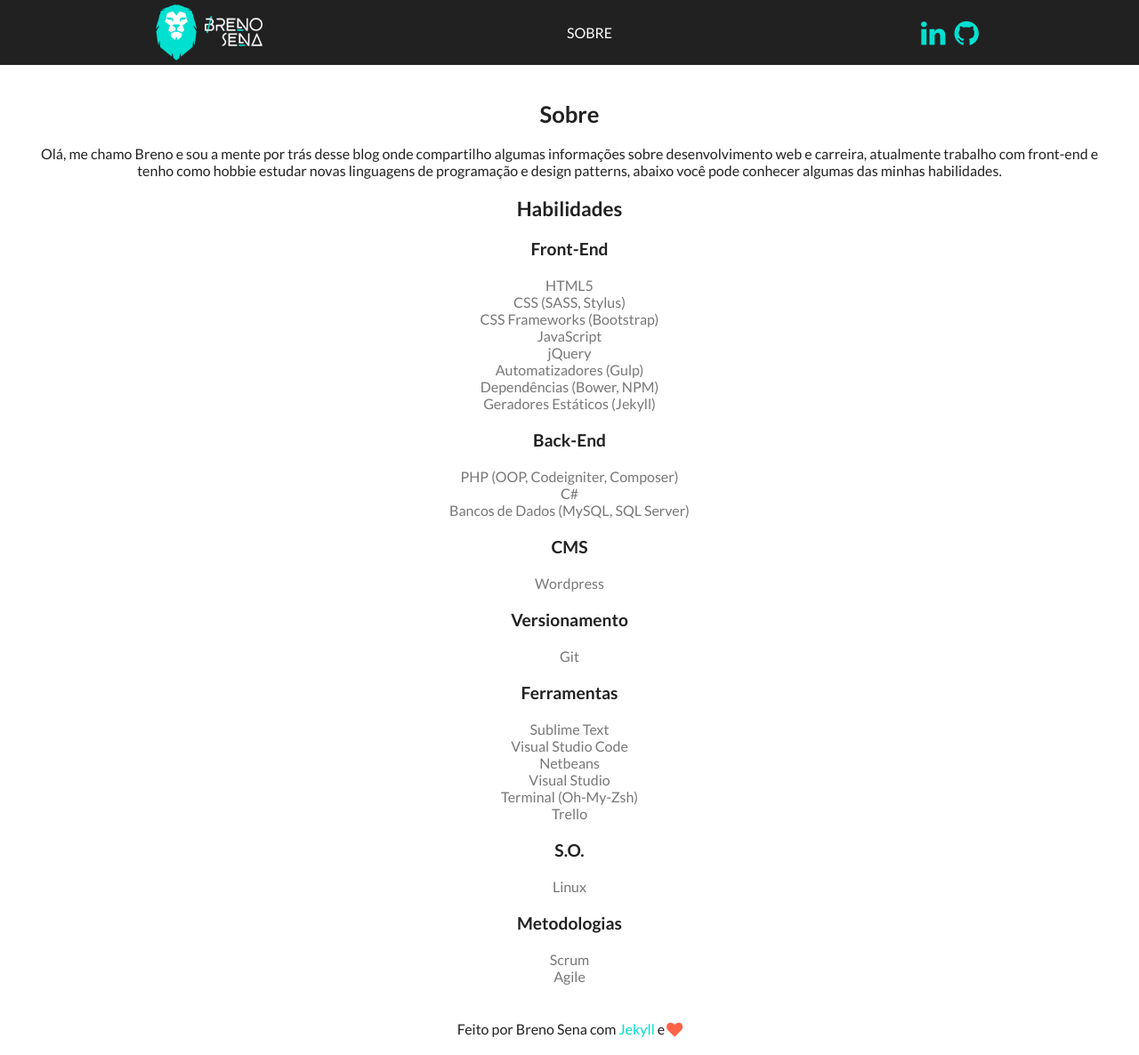
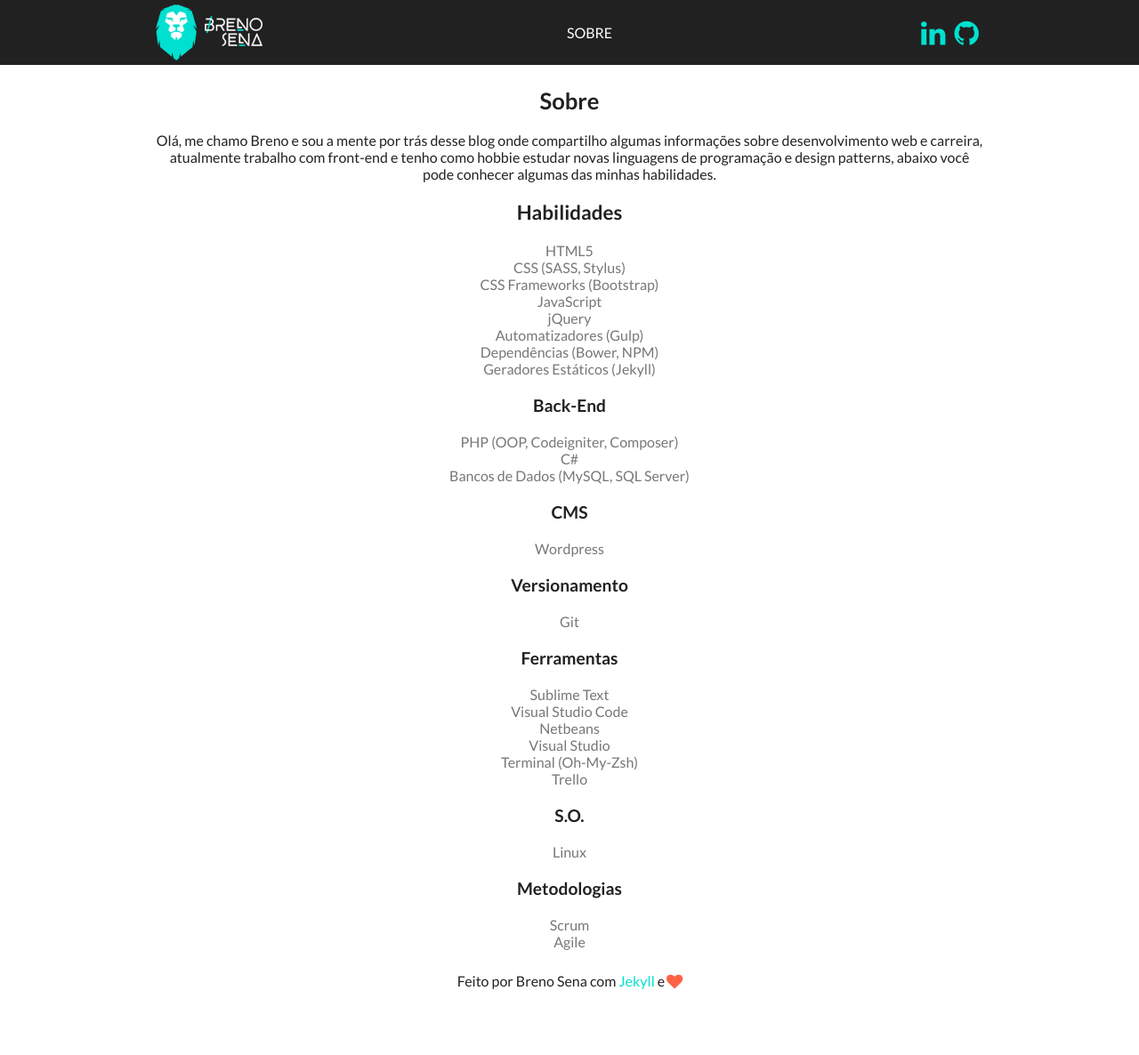
Before and after one commit to brenofsena/brenofsena.github.io, a Jekyll site: the page built from about.md, in a window 1280 px wide. Shown: the whole page at 89% size. Built offline with Jekyll 4.4.1, drawn with Linux system fonts in a browser that asks for light colours; nearby versions of some CDN libraries; after the commit the page ends 1132 px from its top, so only the background shows below that.

Commit message:
Correções de quebra de layout

```diff
--- a/_layouts/page.html
+++ b/_layouts/page.html
@@ -4,7 +4,7 @@
 
 <section class="page height-100">
 	<article>
-		<div class="wrapper">
+		<div class="container">
 			<h1>{{ page.title }}</h1>
 			{{ content }}
 		</div>
--- a/_sass/_layout.scss
+++ b/_sass/_layout.scss
@@ -274,8 +274,7 @@
   margin: 20px 0;
 }
 
-.page .wrapper {
-  margin: 40px;
+.page article {
   text-align: center;
 }
 
@@ -339,7 +338,7 @@
     left: -100%;
     z-index: 9999;
     width: 80%;
-    padding: 20px;
+    padding: 30px;
     -webkit-transition: left .2s ease-out;
     transition: left .2s ease-out;
     background: $primary-color;
--- a/about.md
+++ b/about.md
@@ -7,8 +7,6 @@
 Olá, me chamo Breno e sou a mente por trás desse blog onde compartilho algumas informações sobre desenvolvimento web e carreira, atualmente trabalho com front-end e tenho como hobbie estudar novas linguagens de programação e design patterns, abaixo você pode conhecer algumas das minhas habilidades.
 
 ## Habilidades
-
-### Front-End
 
 - HTML5
 - CSS (SASS, Stylus)
--- a/index.html
+++ b/index.html
@@ -3,7 +3,7 @@
 ---
 
 <!-- Cards -->
-<section class="cards height-100">
+<section class="cards">
     <div class="container flex">
       {% if site.posts.size == 0 %}
         <h2>Nenhum post encontrado =(</h2>
```
